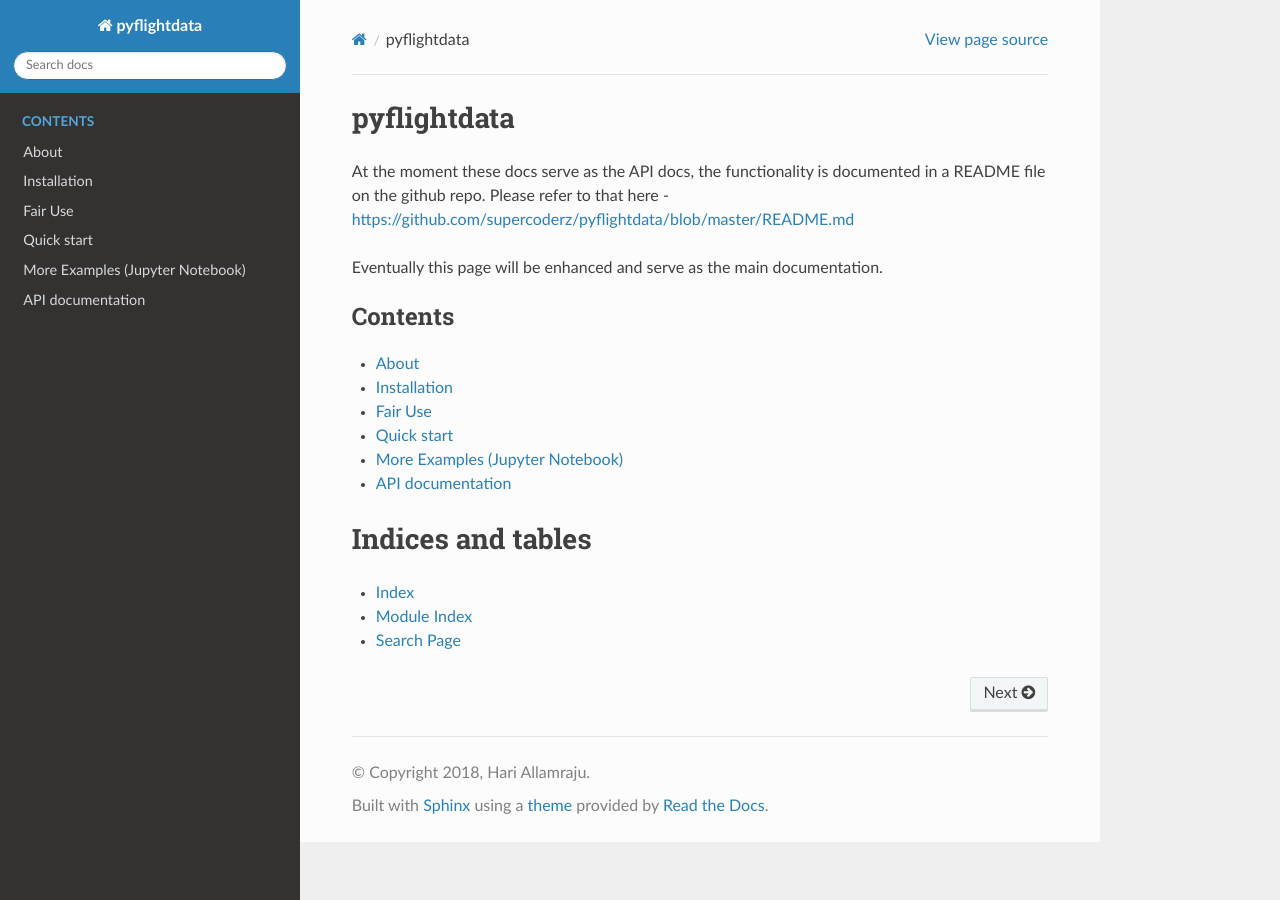
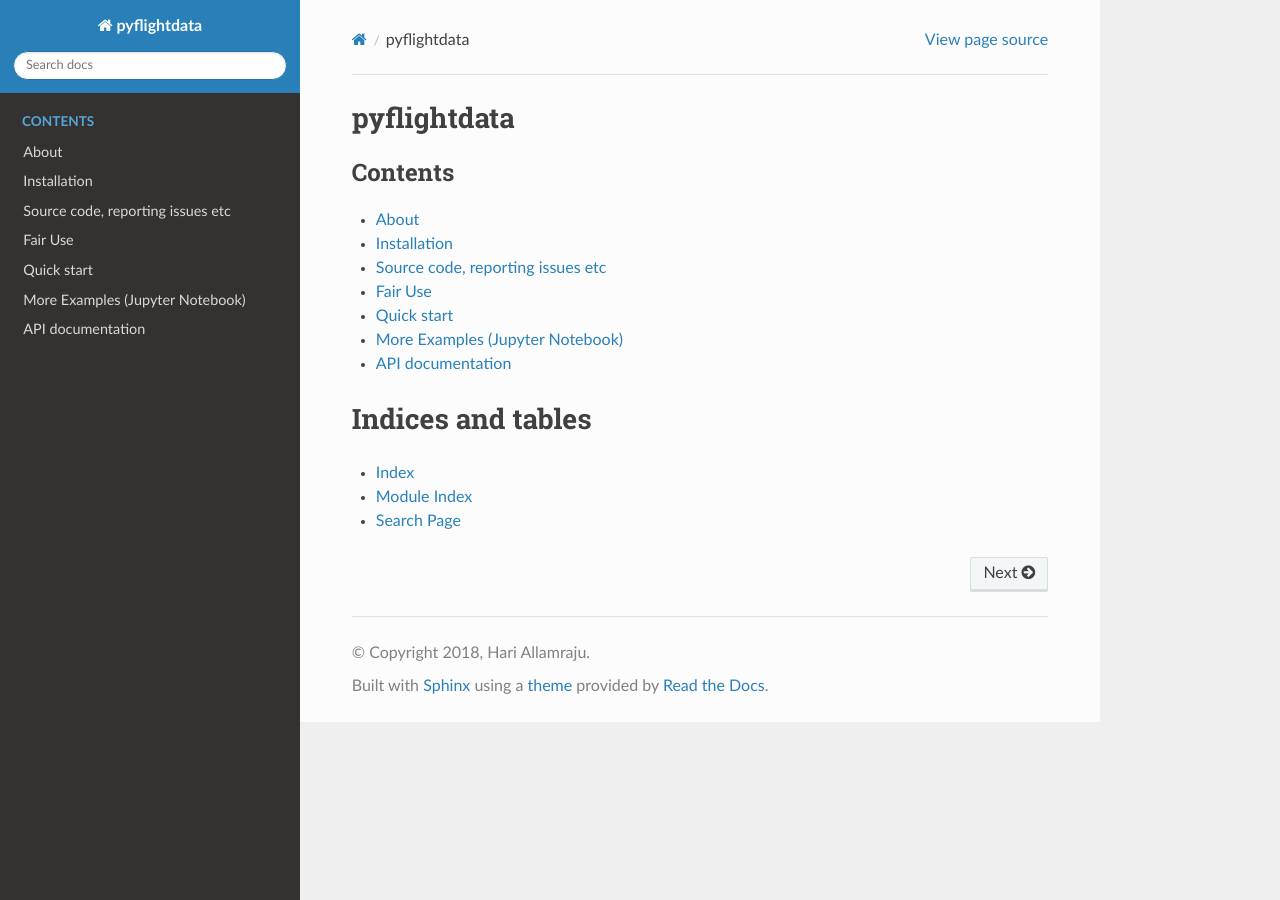
Before and after one commit to supercoderz/pyflightdata, a Sphinx documentation site: the page built from docs/source/index.rst, in a window 1280 px wide. Built offline with Sphinx 7.4.7 and the Read the Docs theme 2.0.0, drawn with Linux system fonts in a browser that asks for light colours.

Commit message:
Added link to github

```diff
--- /dev/null
+++ b/docs/source/github.rst
@@ -0,0 +1,4 @@
+Source code, reporting issues etc
+=================================
+
+Please reach out to us via the issues page at out github repo https://github.com/supercoderz/pyflightdata
--- a/docs/source/index.rst
+++ b/docs/source/index.rst
@@ -1,10 +1,5 @@
 pyflightdata
 ============
-
-At the moment these docs serve as the API docs, the functionality is documented in a README file on the github repo.
-Please refer to that here - https://github.com/supercoderz/pyflightdata/blob/master/README.md
-
-Eventually this page will be enhanced and serve as the main documentation.
 
 .. toctree::
    :maxdepth: 2
@@ -12,6 +7,7 @@
 
    About <about>
    Installation <installation>
+   Source code, reporting issues etc <github>
    Fair Use <fairusage>
    Quick start <quickstart>
    More Examples (Jupyter Notebook) <http://nbviewer.jupyter.org/github/supercoderz/pyflightdata/blob/master/pyflightdata%20examples.ipynb>
```
